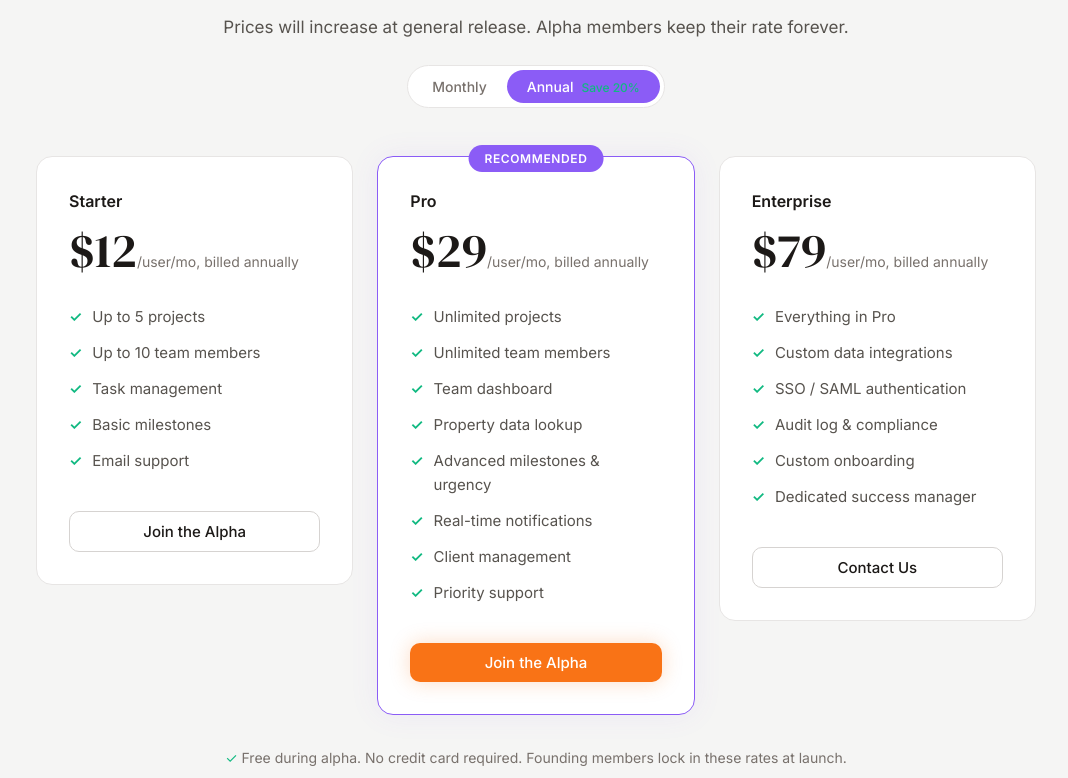
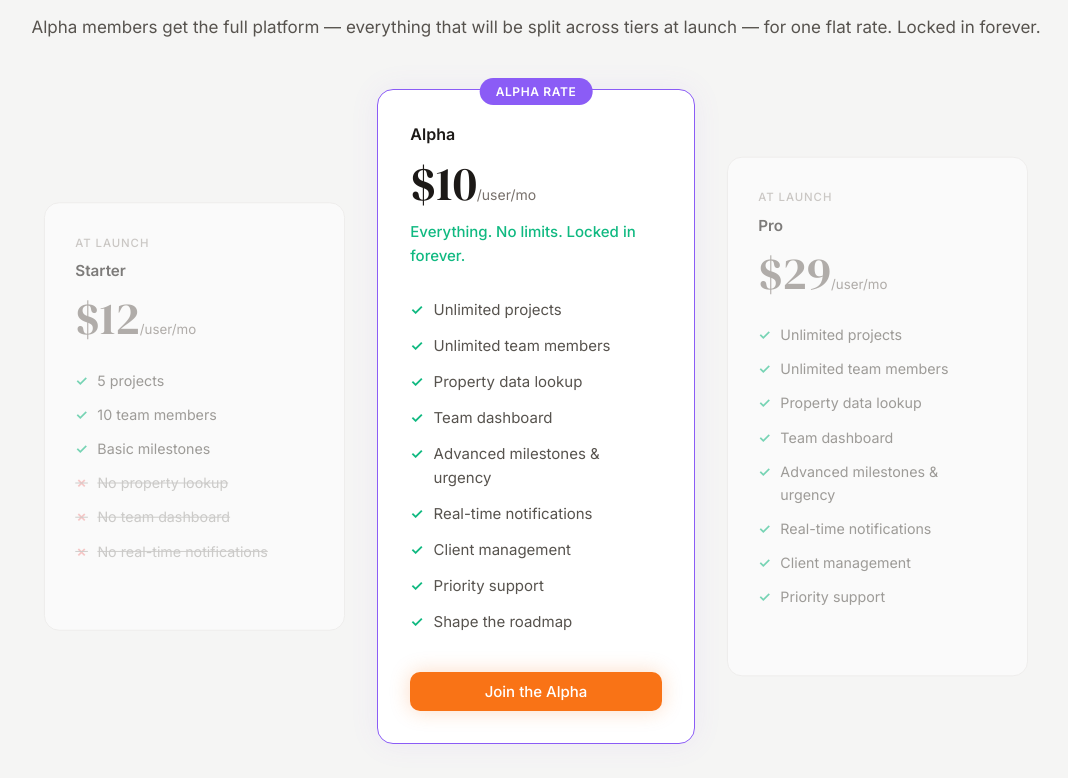
Before and after one commit to omar-alomar/projeckt-landing, a Next.js app: page / in a window 1280 px wide. Shown: the part 2775-3553 px from the top of the page, without its empty margins (104-1172 px from the left). Built offline with nearby package versions, Linux system fonts and the light colour scheme.

Commit message:
real pivot

```diff
--- a/src/app/components/Pricing.tsx
+++ b/src/app/components/Pricing.tsx
@@ -1,64 +1,9 @@
 'use client';
 
-import { useState } from 'react';
 import ScrollReveal from './ScrollReveal';
 import CTAButton from './CTAButton';
 
-const plans = [
-  {
-    name: 'Starter',
-    monthly: 15,
-    annual: 12,
-    features: [
-      'Up to 5 projects',
-      'Up to 10 team members',
-      'Task management',
-      'Basic milestones',
-      'Email support',
-    ],
-    cta: 'Join the Alpha',
-    ctaClass: 'btn btn-outline btn-md',
-    featured: false,
-  },
-  {
-    name: 'Pro',
-    monthly: 36,
-    annual: 29,
-    features: [
-      'Unlimited projects',
-      'Unlimited team members',
-      'Team dashboard',
-      'Property data lookup',
-      'Advanced milestones & urgency',
-      'Real-time notifications',
-      'Client management',
-      'Priority support',
-    ],
-    cta: 'Join the Alpha',
-    ctaClass: 'btn btn-primary btn-md',
-    featured: true,
-  },
-  {
-    name: 'Enterprise',
-    monthly: 99,
-    annual: 79,
-    features: [
-      'Everything in Pro',
-      'Custom data integrations',
-      'SSO / SAML authentication',
-      'Audit log & compliance',
-      'Custom onboarding',
-      'Dedicated success manager',
-    ],
-    cta: 'Contact Us',
-    ctaClass: 'btn btn-outline btn-md',
-    featured: false,
-  },
-];
-
 export default function Pricing() {
-  const [annual, setAnnual] = useState(true);
-
   return (
     <section className="pricing" id="pricing">
       <div className="container">
@@ -66,66 +11,90 @@ export default function Pricing() {
           <div className="pricing-header">
             <p className="section-label">Alpha pricing</p>
             <h2 className="section-heading">
-              Lock in founding member rates.
+              Every feature. One price.
             </h2>
             <p className="pricing-sub">
-              Prices will increase at general release. Alpha members keep
-              their rate forever.
+              Alpha members get the full platform &mdash; everything that
+              will be split across tiers at launch &mdash; for one flat
+              rate. Locked in forever.
             </p>
-            <div className="pricing-toggle">
-              <button
-                className={`pricing-toggle-option ${!annual ? 'active' : ''}`}
-                onClick={() => setAnnual(false)}
-              >
-                Monthly
-              </button>
-              <button
-                className={`pricing-toggle-option ${annual ? 'active' : ''}`}
-                onClick={() => setAnnual(true)}
-              >
-                Annual
-                <span className="pricing-save-badge">Save 20%</span>
-              </button>
-            </div>
           </div>
         </ScrollReveal>
 
-        <div className="pricing-grid">
-          {plans.map((plan, i) => (
-            <ScrollReveal key={plan.name} delay={i * 100}>
-              <div
-                className={`pricing-card ${plan.featured ? 'featured' : ''}`}
-              >
-                {plan.featured && (
-                  <span className="pricing-badge">Recommended</span>
-                )}
-                <div className="pricing-plan-name">{plan.name}</div>
+        <div className="pricing-grid pricing-grid-single">
+          <ScrollReveal>
+            <div className="pricing-card pricing-card-launch">
+              <div className="pricing-card-header-muted">At launch</div>
+              <div className="pricing-plan-name">Starter</div>
               <div className="pricing-price">
-                  <span className="pricing-amount">
-                    ${annual ? plan.annual : plan.monthly}
-                  </span>
-                  <span className="pricing-period">
-                    /user/mo
-                    {annual ? ', billed annually' : ''}
-                  </span>
+                <span className="pricing-amount muted">$12</span>
+                <span className="pricing-period">/user/mo</span>
               </div>
               <ul className="pricing-features">
-                  {plan.features.map((f) => (
-                    <li key={f}>{f}</li>
-                  ))}
+                <li>5 projects</li>
+                <li>10 team members</li>
+                <li>Basic milestones</li>
+                <li className="pricing-feature-missing">No property lookup</li>
+                <li className="pricing-feature-missing">No team dashboard</li>
+                <li className="pricing-feature-missing">No real-time notifications</li>
               </ul>
-                <CTAButton className={`${plan.ctaClass}`}>
-                  {plan.cta}
+            </div>
+          </ScrollReveal>
+
+          <ScrollReveal delay={100}>
+            <div className="pricing-card featured">
+              <span className="pricing-badge">Alpha Rate</span>
+              <div className="pricing-plan-name">Alpha</div>
+              <div className="pricing-price">
+                <span className="pricing-amount">$10</span>
+                <span className="pricing-period">/user/mo</span>
+              </div>
+              <p className="pricing-alpha-note">
+                Everything. No limits. Locked in forever.
+              </p>
+              <ul className="pricing-features">
+                <li>Unlimited projects</li>
+                <li>Unlimited team members</li>
+                <li>Property data lookup</li>
+                <li>Team dashboard</li>
+                <li>Advanced milestones &amp; urgency</li>
+                <li>Real-time notifications</li>
+                <li>Client management</li>
+                <li>Priority support</li>
+                <li>Shape the roadmap</li>
+              </ul>
+              <CTAButton className="btn btn-primary btn-md">
+                Join the Alpha
               </CTAButton>
             </div>
           </ScrollReveal>
-          ))}
+
+          <ScrollReveal delay={200}>
+            <div className="pricing-card pricing-card-launch">
+              <div className="pricing-card-header-muted">At launch</div>
+              <div className="pricing-plan-name">Pro</div>
+              <div className="pricing-price">
+                <span className="pricing-amount muted">$29</span>
+                <span className="pricing-period">/user/mo</span>
+              </div>
+              <ul className="pricing-features">
+                <li>Unlimited projects</li>
+                <li>Unlimited team members</li>
+                <li>Property data lookup</li>
+                <li>Team dashboard</li>
+                <li>Advanced milestones &amp; urgency</li>
+                <li>Real-time notifications</li>
+                <li>Client management</li>
+                <li>Priority support</li>
+              </ul>
+            </div>
+          </ScrollReveal>
         </div>
 
         <ScrollReveal>
           <p className="pricing-guarantee">
-            <span>&#10003;</span> Free during alpha. No credit card required.
-            Founding members lock in these rates at launch.
+            Alpha members pay $10/user/mo for what will cost $29+
+            at launch. Your rate never changes.
           </p>
         </ScrollReveal>
       </div>
--- a/src/app/globals.css
+++ b/src/app/globals.css
@@ -1518,6 +1518,52 @@ section {
   text-transform: uppercase;
   letter-spacing: 0.05em;
   white-space: nowrap;
+}
+
+.pricing-grid-single {
+  max-width: 1000px;
+  align-items: center;
+}
+
+.pricing-card-launch {
+  opacity: 0.55;
+  transform: scale(0.95);
+}
+
+.pricing-card-launch:hover {
+  opacity: 0.7;
+  transform: scale(0.95) translateY(-4px);
+}
+
+.pricing-card-header-muted {
+  font-size: 0.75rem;
+  font-weight: 500;
+  text-transform: uppercase;
+  letter-spacing: 0.08em;
+  color: var(--text-faint);
+  margin-bottom: 0.5rem;
+}
+
+.pricing-amount.muted {
+  color: var(--text-muted);
+}
+
+.pricing-feature-missing {
+  text-decoration: line-through;
+  opacity: 0.5;
+}
+
+.pricing-feature-missing::before {
+  content: '\2717' !important;
+  color: var(--accent-red) !important;
+}
+
+.pricing-alpha-note {
+  font-size: 0.9375rem;
+  color: var(--accent-green);
+  font-weight: 500;
+  margin-bottom: 1.5rem;
+  margin-top: -0.75rem;
 }
 
 .pricing-plan-name {
```
Lines whose indentation alone changed are shown as unchanged.
